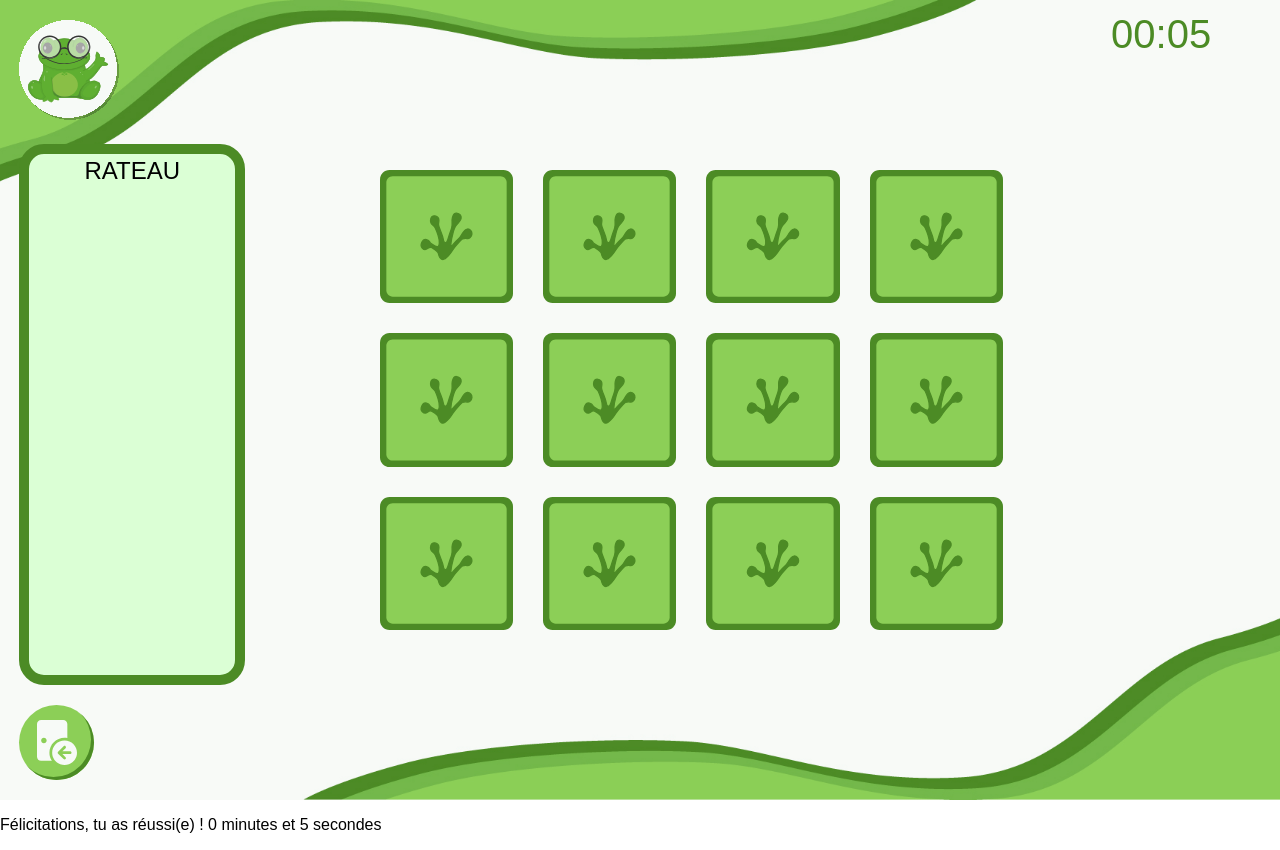
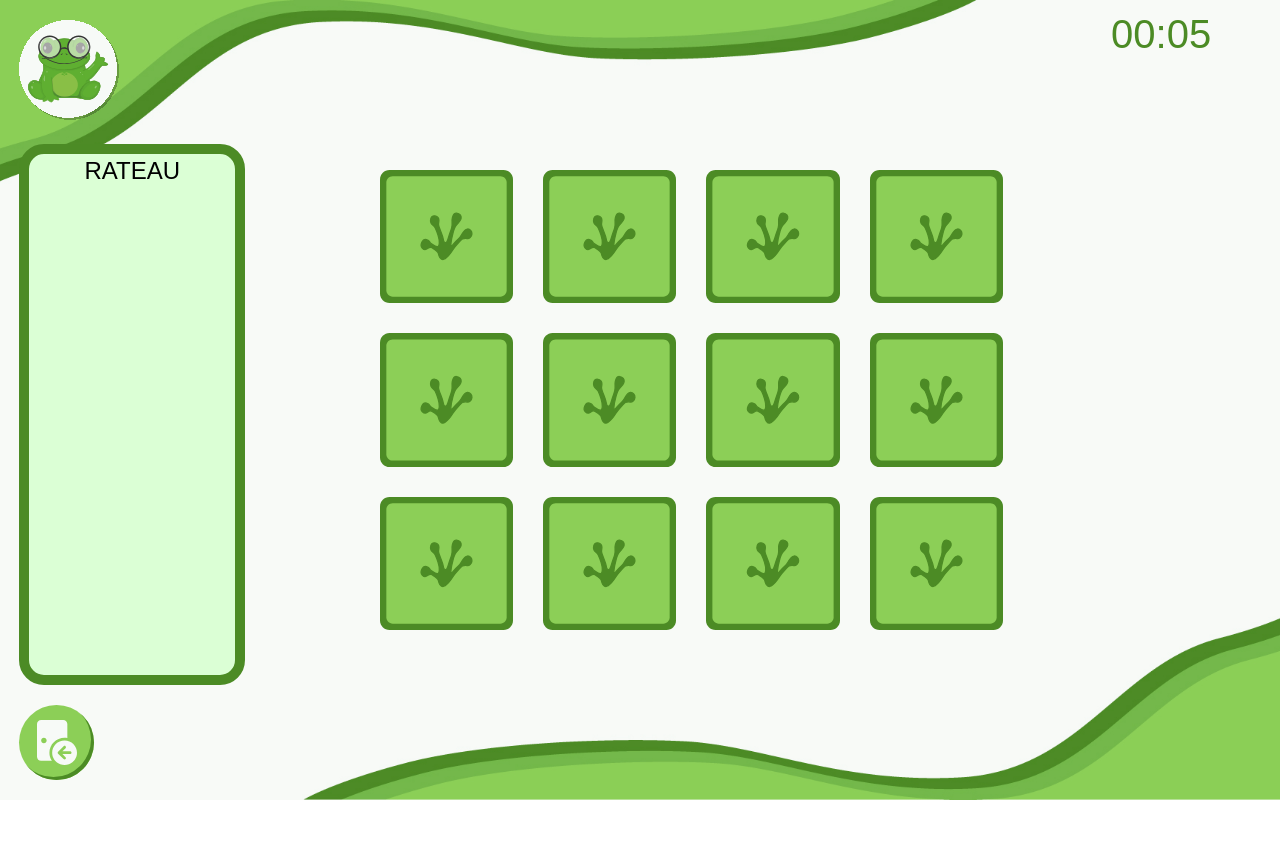
Before and after one commit to Rophyr/sae401, a Vue app: page /facile in a window 1280 px wide. After the commit the page ends 800 px from the top, so only its background shows below. Built offline with nearby package versions, Linux system fonts and the light colour scheme; a web font is replaced by a local one.

Commit message:
Apparition texte victoire fix

```diff
--- a/src/assets/__global.scss
+++ b/src/assets/__global.scss
@@ -1,7 +1,5 @@
 @import '__variable.scss';
 @import '__mixins.scss';
-
-
 
 body{
     font-family: 'Simply Rounded', sans-serif;
@@ -16,11 +14,7 @@ body{
     width: 30vw;
 }
 
-
 // FIN GLOBAL //
-
-
-
 .home{
     display: flex;
     justify-content: center;
@@ -121,7 +115,6 @@ body{
 
 
 }
-
 
 .login{
     display: flex;
@@ -373,20 +366,17 @@ body{
 
     }
         // $lighterDark: lighten($dark, 30%);
-
-
-
-
+}
 #victory{
     position: absolute;
     top: 50%;
     left: 50%;
     transform: translate(-50%, -50%);
-        filter: drop-shadow(5px 5px 0 $dark-green);
     height: 0;
     width: 0;
-        background-color: $light-green;
-        border-radius: 15px;
+    background-color: $light-light-green;
+    border: none;
+    border-radius: 25px;
     display: flex;
     justify-content: center;
     align-items: center;
@@ -394,9 +384,6 @@ body{
         font-family: 'Simply Rounded', sans-serif;
         font-size: 0;
         text-align: center;
-
-        }
-
     }
 }
 
--- a/src/assets/styles.css
+++ b/src/assets/styles.css
@@ -245,21 +245,22 @@ body {
 .jeux .container__right .timer--difficile p {
   color: #D3715B;
 }
-.jeux #victory {
+
+#victory {
   position: absolute;
   top: 50%;
   left: 50%;
   transform: translate(-50%, -50%);
-  filter: drop-shadow(5px 5px 0 #4C8B25);
   height: 0;
   width: 0;
-  background-color: #8CCF57;
-  border-radius: 15px;
+  background-color: #DBFFD5;
+  border: none;
+  border-radius: 25px;
   display: flex;
   justify-content: center;
   align-items: center;
 }
-.jeux #victory #vic-text {
+#victory #vic-text {
   font-family: "Simply Rounded", sans-serif;
   font-size: 0;
   text-align: center;
--- a/src/views/Facile.vue
+++ b/src/views/Facile.vue
@@ -44,16 +44,11 @@
         <Timer ref="timerComponent"/>
         <!-- <p id="timer"></p> -->
       </div>
-
     </div>
-
   </div>
-
   <div id="victory">
     <p id="vic-text">Félicitations, tu as réussi(e) ! <span id="time"></span></p>
   </div>
-
-
 </template>
 
 
@@ -105,6 +100,7 @@ function flipCard(rowIndex, cardIndex) {
         if(winCount === 6){
           document.getElementById('victory').style.height = "100px";
           document.getElementById('victory').style.width = "300px";
+          document.getElementById('victory').style.border = "10px solid #4C8B25";
           document.getElementById('vic-text').style.transitionDelay = "300ms";
           document.getElementById('vic-text').style.fontSize = "30px";
           timerComponent.stopTimer();
@@ -199,19 +195,8 @@ for (let i = 0; i < grid.value.length; i++) {
   }
 }
 
-
-
-
-
-
-
-
-
-
 </script>
 <script>
-
-  import '../assets/styles.css';  //link css / scss
 
   export default {
     methods: {
@@ -224,5 +209,4 @@ for (let i = 0; i < grid.value.length; i++) {
 
 <style scoped>
 @import url('https://fonts.cdnfonts.com/css/simply-rounded');
-
 </style>
```
Also changed, not shown: 1 other file (tests, documents, lock files or other folders). Lines whose indentation alone changed are shown as unchanged.
